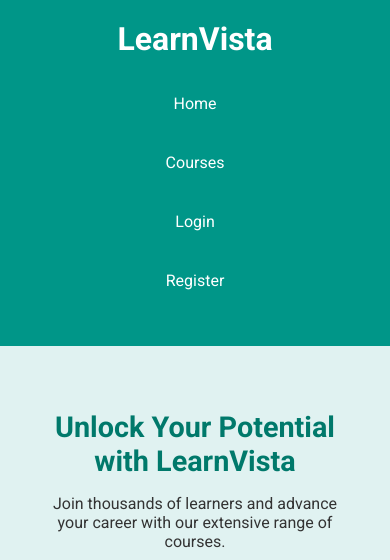
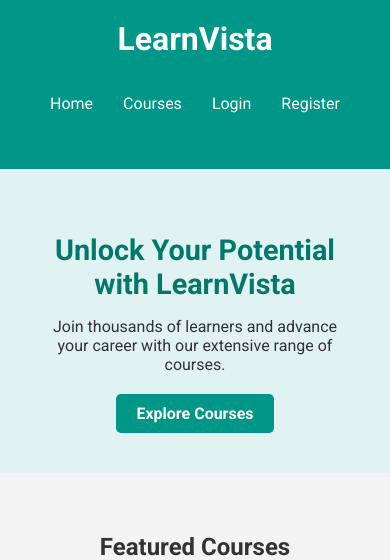
Before and after one commit to thasvithu/learnvista, a Flask app: page / in a window 390 px wide. Shown: the top 560 px of the page. Run offline with Flask 3, Linux system fonts and the light colour scheme.

Commit message:
Mobile Responsive done

```diff
--- a/static/css/style.css
+++ b/static/css/style.css
@@ -181,9 +181,6 @@ footer a:hover {
 
 /* Media Queries for Mobile Responsiveness */
 @media (max-width: 768px) {
-    nav ul {
-        flex-direction: column;
-    }
 
     nav ul li {
         margin: 10px 0; /* Increase margin for vertical list */
```
